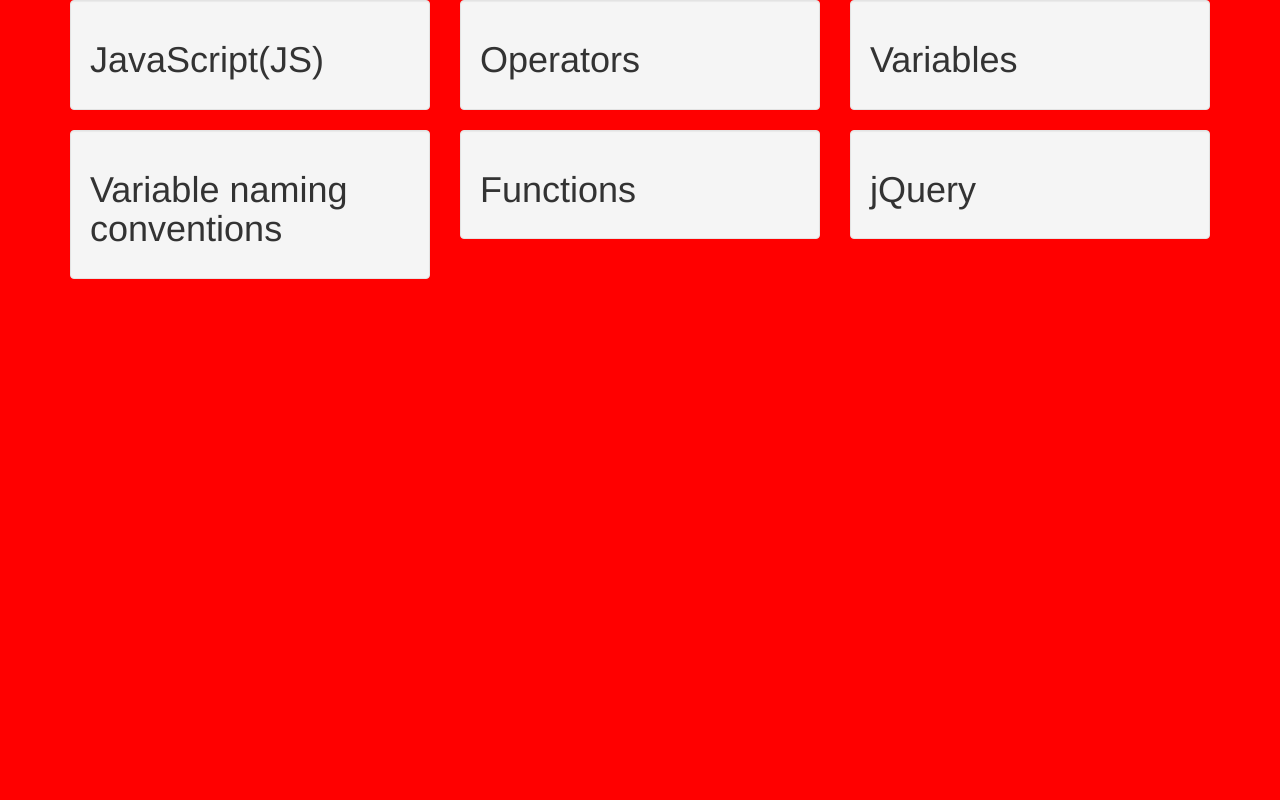
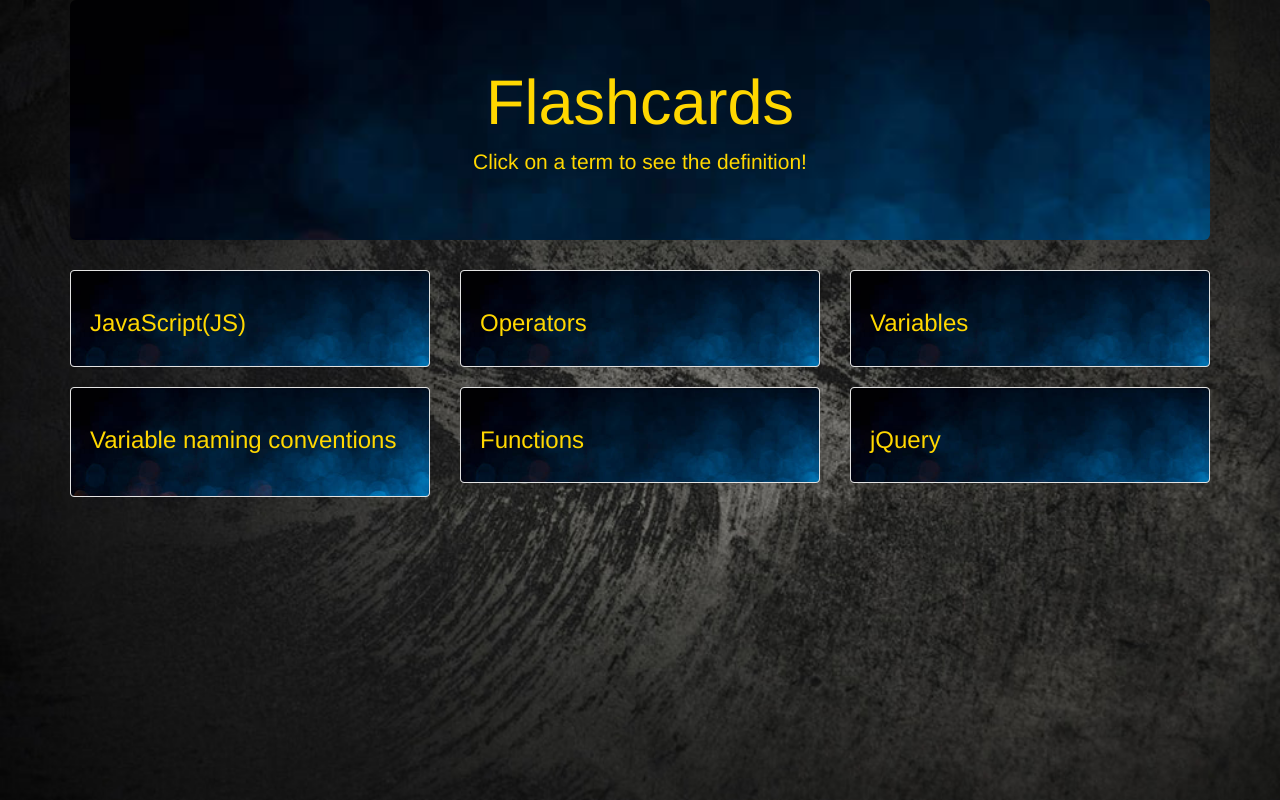
Before and after one commit to adjayanbaeva/flashcards, a plain HTML site: page index.html in a window 1280 px wide. Drawn offline with Linux system fonts and the light colour scheme.

Commit message:
Add styling

```diff
--- a/css/styles.css
+++ b/css/styles.css
@@ -1,5 +1,63 @@
 body {
-  background-color: red;
+  background-image: url("../img/bodyImg.jpeg") ;
+  background-repeat: no-repeat;
+  background-size: cover;
+}
+
+
+
+.jumbotron p {
+  text-align: center;
+  color: gold;
+}
+
+.well {
+  background-image: url("../img/jumbotron.jpg");
+  background-repeat: no-repeat;
+  background-size: cover;
+  color: gold
+
+}
+
+#javascriptDefinition {
+  color: beige;
+}
+
+#operatorsDefinition {
+  color: beige;
+}
+
+#variablesDefinition {
+  color: beige;
+}
+
+#namingDefinition {
+  color: beige;
+}
+
+#functionsDefinition {
+  color: beige;
+}
+
+#jqueryDefinition {
+  color: beige;
+}
+
+
+.jumbotron {
+  background-image: url("../img/jumbotron.jpg");
+  background-repeat: no-repeat;
+  background-size: cover;
+}
+
+.jumbotron h1{
+  text-align: center;
+  color: gold;
+}
+
+
+#naming-clickable {
+  height: 110px;
 }
 
 #javascriptDefinition {
--- a/index.html
+++ b/index.html
@@ -9,45 +9,50 @@
   </head>
   <body>
     <div class="container">
+      <div class="jumbotron">
+        <h1>Flashcards</h1>
+        <p>Click on a term to see the definition!</p>
+
+
+      </div>
       <div class="row">
 
           <div class="col-md-4">
             <div id="javascript-clickable" class="well">
-              <h1 id="javascript">JavaScript(JS)</h1>
+              <h3 id="javascript">JavaScript(JS)</h3>
               <p id=javascriptDefinition><strong>JavaScript</strong> is a programming language used to make web pages interactive. It was introduced in 1995 by a developer Brendan Eich. All modern browsers support JavaScript which means JavaScript that you write for your web pages will automatically run when your visitors load your web page in their browsers. JavaScript is the only scripting language that all browsers support so if you want a page to have dynamic content, learning JavaScript is a must.</p>
              </div>
            </div>
            <div class="col-md-4">
              <div id="operators-clickable" class="well">
-               <h1 id="operators">Operators</h1>
+               <h3 id="operators">Operators</h3>
                <p id="operatorsDefinition"><strong>Operators</strong> are used to assign values, compare values, perform arithmetic operations and more. <em>Assignment operator:</em> changes the value of the variable on the left of the operator. <em>Comparison operator:</em> does not change any values, but returns a boolean (true or false) depending on weather the statement evaluates as true or false.</p>
              </div>
             </div>
             <div class="col-md-4">
               <div id="variables-clickable" class="well">
-                <h1 id="variables">Variables</h1>
+                <h3 id="variables">Variables</h3>
                 <p id="variablesDefinition"><strong>Variables</strong> can be thought of as containers used to store information. They allow for a way to label data with a descriptive name.</p>
               </div>
             </div>
           </div>
 
-
           <div class="row">
             <div class="col-md-4">
               <div id="naming-clickable" class="well">
-                <h1 id="naming-conventions">Variable naming conventions</h1>
+                <h3 id="naming-conventions">Variable naming conventions</h3>
                 <p id="namingDefinition">In Javascript, it's conventional to give variables names that start with a lowercase letter, and if they are more than one word, to capitilize the first letter of subsequent words.</p>
               </div>
             </div>
             <div class="col-md-4">
               <div id="functions-clickable" class="well">
-                <h1 id="functions">Functions</h1>
+                <h3 id="functions">Functions</h3>
                 <p id="functionsDefinition"><strong>A function</strong> is a block of code that performs an action and returns a result; optionally takes arguments</p>
               </div>
             </div>
             <div class="col-md-4">
               <div id="jquery-clickable"class="well">
-                <h1 id="jquery">jQuery</h1>
+                <h3 id="jquery">jQuery</h3>
                 <p id="jqueryDefinition"><strong>jQuery</strong> is a JavaScript library that makes it easier to incorporate JavaScript on your web pages.</p>
 
               </div>
--- a/js/scripts.js
+++ b/js/scripts.js
@@ -2,36 +2,36 @@
 // Javascript Flashcard FE logic
   $("#javascript-clickable").click(function(){
     $("p#javascriptDefinition").slideToggle();
-    $("h1#javascript").slideToggle();
+    $("h3#javascript").slideToggle();
   });
 
 // Operators flashcard FE Logic
   $("#operators-clickable").click(function(){
     $("p#operatorsDefinition").slideToggle();
-    $("h1#operators").slideToggle();
+    $("h3#operators").slideToggle();
   })
 
 // Variables flashcard FE logic
   $("#variables-clickable").click(function(){
-    $("h1#variables").slideToggle();
+    $("h3#variables").slideToggle();
     $("p#variablesDefinition").slideToggle();
   })
 
 // Variable naming conventions flashcard FE Logic
   $("#naming-clickable").click(function(){
-    $("h1#naming-conventions").slideToggle();
+    $("h3#naming-conventions").slideToggle();
     $("p#namingDefinition").slideToggle();
   })
 
 //functions flashcard FE logic
   $("#functions-clickable").click(function(){
-    $("h1#functions").slideToggle();
+    $("h3#functions").slideToggle();
     $("p#functionsDefinition").slideToggle();
   })
 
 //jQuery flashcard FE logic
   $("#jquery-clickable").click(function(){
-    $("h1#jquery").slideToggle();
+    $("h3#jquery").slideToggle();
     $("p#jqueryDefinition").slideToggle();
   })
 
```
Also changed, not shown: img/bodyImg.jpeg (added), img/jumbotron.jpg (added), 2 other files.
